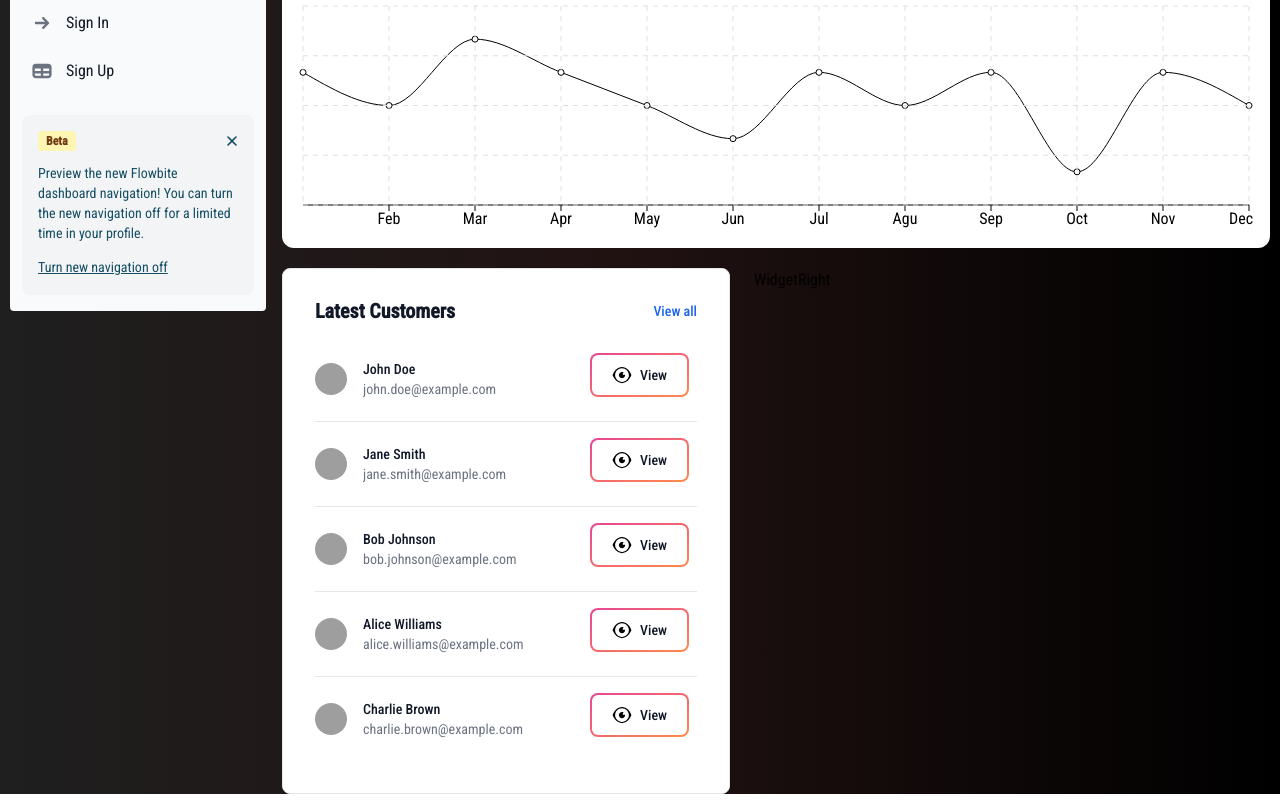
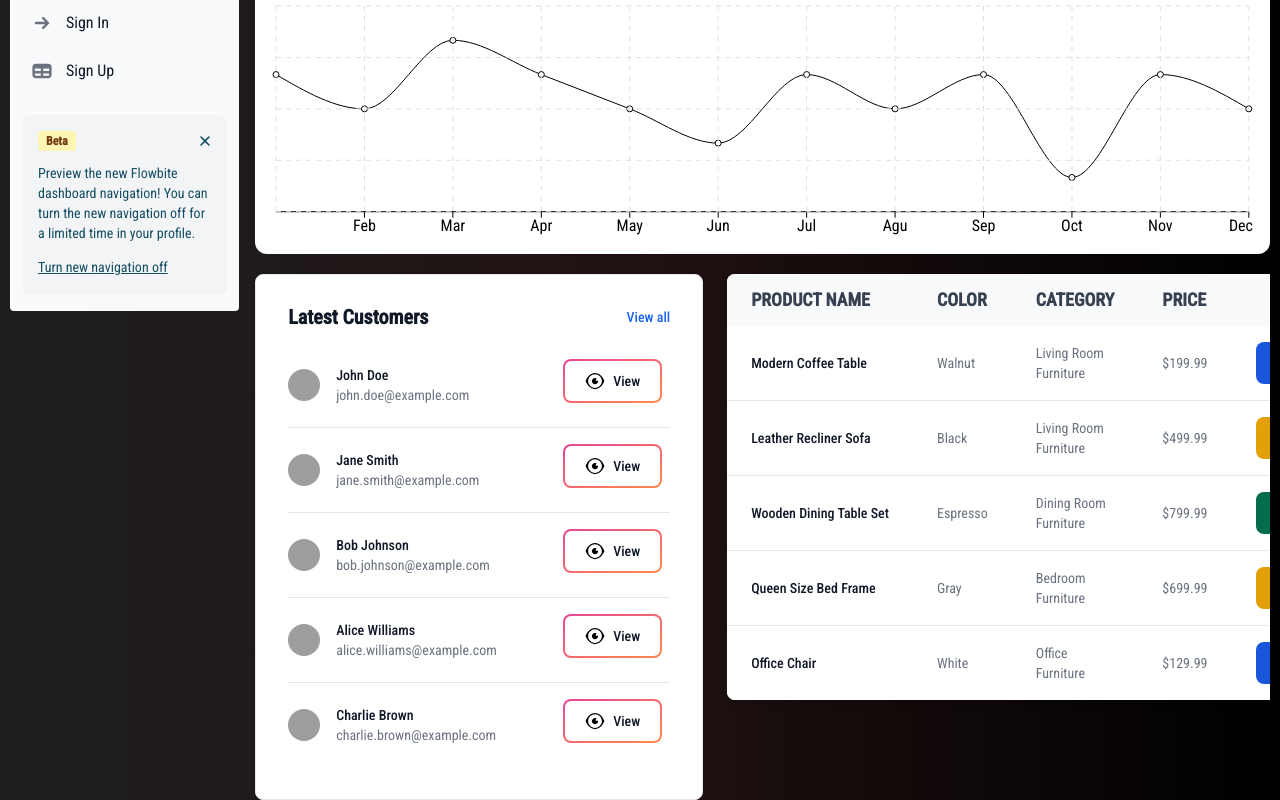
Before and after one commit to BajraYeJoon/AdminSync, a React (Vite) app: page / in a window 1280 px wide. Shown: the part 367-1167 px from the top of the page. Built offline with nearby package versions, Linux system fonts and the light colour scheme; grey boxes are pictures that could not be loaded.

Commit message:
Add product dashboard table to WidgetRight component

```diff
--- a/src/components/Widgets/WidgetRight.tsx
+++ b/src/components/Widgets/WidgetRight.tsx
@@ -1,7 +1,49 @@
-import React from "react";
+import { Table, Button } from "flowbite-react";
+import { productDashboard } from "../../lib/data";
 
-const WidgetRight = () => {
-  return <div>WidgetRight</div>;
-};
-
-export default WidgetRight;
+export default function WidgetRight() {
+  return (
+    <div className="flex flex-auto flex-col overflow-x-auto h-full">
+      <Table className="py-12">
+        <Table.Head className="text-lg">
+          <Table.HeadCell>Product name</Table.HeadCell>
+          <Table.HeadCell>Color</Table.HeadCell>
+          <Table.HeadCell>Category</Table.HeadCell>
+          <Table.HeadCell>Price</Table.HeadCell>
+          <Table.HeadCell>
+            <span className="sr-only">Edit</span>
+          </Table.HeadCell>
+        </Table.Head>
+        <Table.Body className="divide-y">
+          {productDashboard.map(
+            ({ productName, color, category, price, status }) => (
+              <Table.Row className="bg-white dark:border-gray-700 dark:bg-gray-800">
+                <Table.Cell className="whitespace-nowrap font-medium text-gray-900 dark:text-white">
+                  {productName}
+                </Table.Cell>
+                <Table.Cell>{color}</Table.Cell>
+                <Table.Cell>{category}</Table.Cell>
+                <Table.Cell>{`$${price}`}</Table.Cell>
+                <Table.Cell>
+                  <Button
+                    color={
+                      status === "delivered"
+                        ? "blue"
+                        : status === "pending"
+                        ? "warning"
+                        : status === "success"
+                        ? "success"
+                        : ""
+                    }
+                  >
+                    {status}
+                  </Button>
+                </Table.Cell>
+              </Table.Row>
+            )
+          )}
+        </Table.Body>
+      </Table>
+    </div>
+  );
+}
--- a/src/lib/data.ts
+++ b/src/lib/data.ts
@@ -74,6 +74,44 @@ export const newUsers = [
     name: "Charlie Brown",
     avatarlink: "https://source.unsplash.com/100x100/?face",
     email: "charlie.brown@example.com",
+  },
+];
+
+export const productDashboard = [
+  {
+    productName: "Modern Coffee Table",
+    color: "Walnut",
+    category: "Living Room Furniture",
+    price: 199.99,
+    status: "delivered",
+  },
+  {
+    productName: "Leather Recliner Sofa",
+    color: "Black",
+    category: "Living Room Furniture",
+    price: 499.99,
+    status: "pending",
+  },
+  {
+    productName: "Wooden Dining Table Set",
+    color: "Espresso",
+    category: "Dining Room Furniture",
+    price: 799.99,
+    status: "success",
+  },
+  {
+    productName: "Queen Size Bed Frame",
+    color: "Gray",
+    category: "Bedroom Furniture",
+    price: 699.99,
+    status: "pending",
+  },
+  {
+    productName: "Office Chair",
+    color: "White",
+    category: "Office Furniture",
+    price: 129.99,
+    status: "delivered",
   },
 ];
 
```
